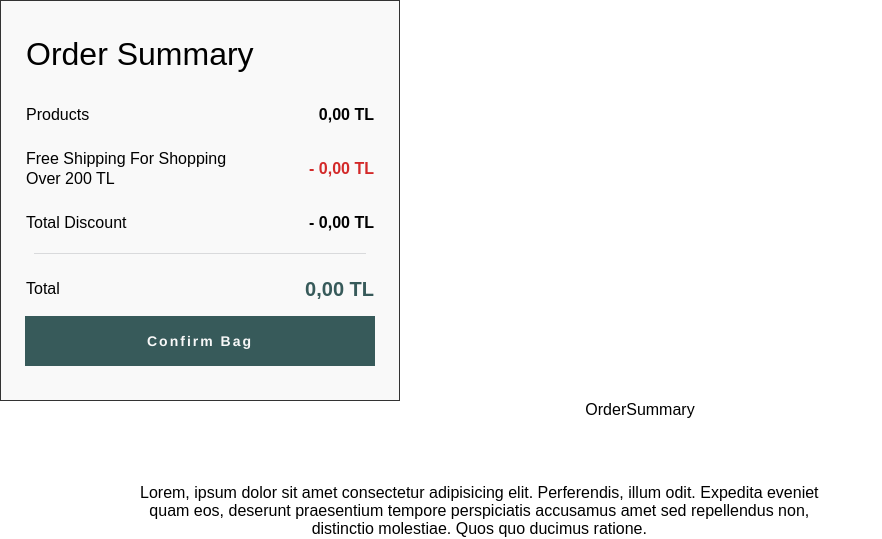
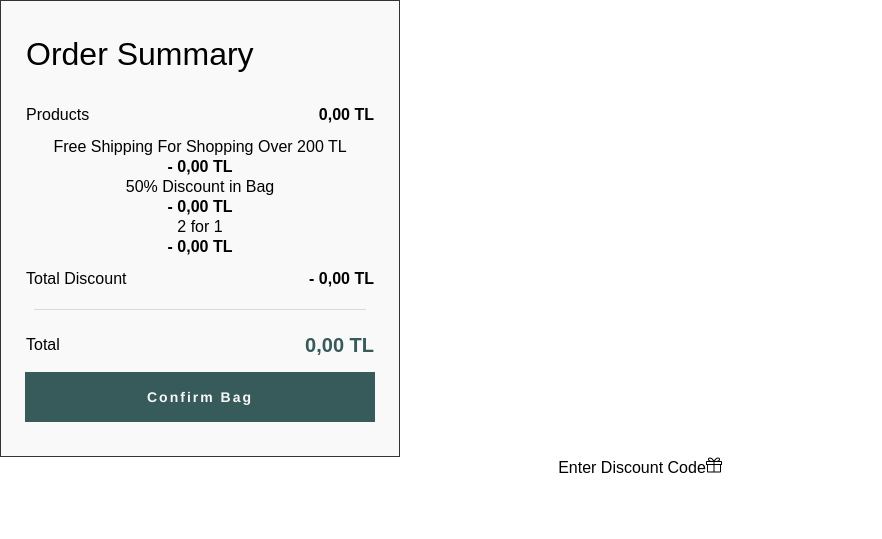
Before and after one commit to senaysenturk/e-commerce, a React (Create React App) app: page /shopping-cart in a window 1280 px wide. Shown: the top 539 px of the page, without its empty margins (0-882 px from the left). Built offline with nearby package versions, Linux system fonts and the light colour scheme.

Commit message:
Orders page design #11 add order summary code

```diff
--- a/src/components/app/shopping-cart/order-summary/OrderSummary.js
+++ b/src/components/app/shopping-cart/order-summary/OrderSummary.js
@@ -2,6 +2,8 @@ import React from "react";
 
 import "./style.scss";
 import "../../../../utilities.scss";
+
+import { SlPresent } from "react-icons/sl";
 
 import { useNavigate } from "react-router-dom";
 
@@ -9,6 +11,7 @@ export const OrderSummary = () => {
   const navigate = useNavigate();
   return (
     <>
+      <div className="order-summary">
         <div className="order-summary-card">
           <div className="order-summary-card-header">
             <header>Order Summary</header>
@@ -20,8 +23,22 @@ export const OrderSummary = () => {
                 <strong>0,00 TL</strong>
               </p>
             </div>
-          <div className="order-shipping">
-            <p>Free Shipping For Shopping <span>Over 200 TL</span></p>
+            <div className="order-campaign">
+              <p>
+                Free Shipping For Shopping <span>Over 200 TL</span>
+              </p>
+              <p className="amount-discount">
+                <strong>- 0,00 TL</strong>
+              </p>
+            </div>
+            <div className="order-campaign">
+              <p>50% Discount in Bag</p>
+              <p className="amount-discount">
+                <strong>- 0,00 TL</strong>
+              </p>
+            </div>
+            <div className="order-campaign">
+              <p>2 for 1</p>
               <p className="amount-discount">
                 <strong>- 0,00 TL</strong>
               </p>
@@ -51,7 +68,13 @@ export const OrderSummary = () => {
             </div>
           </div>
         </div>
-      <p>OrderSummary</p>
+        <div className="cart-voucher">
+          <a>Enter Discount Code</a>
+          <span>
+            <SlPresent />
+          </span>
+        </div>
+      </div>
     </>
   );
 };
```
Lines whose indentation alone changed are shown as unchanged.
